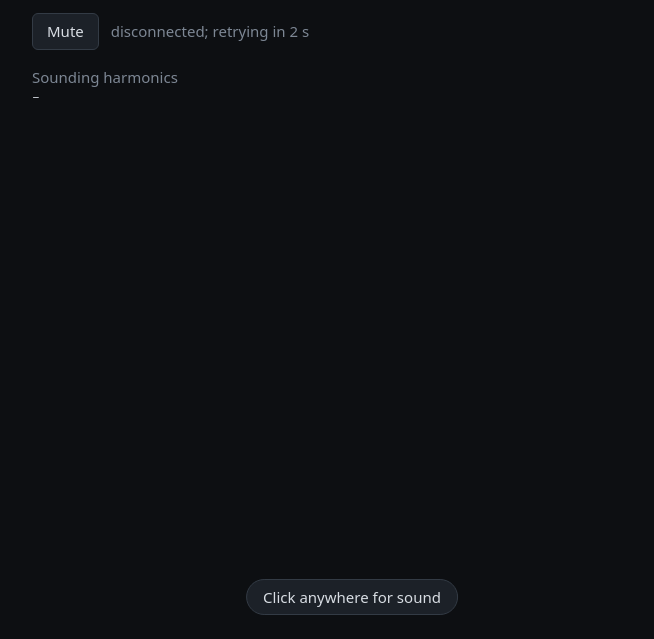
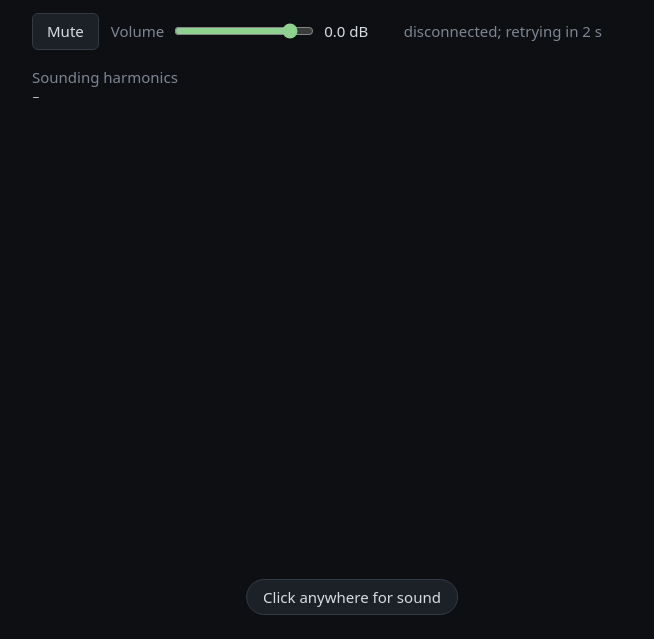
Before and after one commit to JLMoriart/BCHSonify, a plain HTML site: page web/index.html in a window 1280 px wide. Shown: the part 161-800 px from the top of the page, without its empty margins (288-942 px from the left). Drawn offline with Linux system fonts and the light colour scheme.

Commit message:
Master volume slider on the main page and the workbench
A listener setting (-40 to +6 dB), remembered in the browser and shared by
both pages; not part of the sound presets.

Co-Authored-By: Claude Fable 5.2 <noreply@anthropic.com>

```diff
--- a/web/index.html
+++ b/web/index.html
@@ -38,6 +38,7 @@
 import { Sonifier } from "./js/sonifier.js";
 import { migrateBlockParams } from "./js/blocksound.js";
 import { RelayFeed, SyntheticFeed, relayUrl } from "./js/feed.js";
+import { volumeControl } from "./js/volume.js";
 
 const $ = (id) => document.getElementById(id);
 const s = new Sonifier();
@@ -51,6 +52,7 @@ s.onchange = () => { const h = s.heldNotes(); $("held").textContent = h.length ?
 // visitor's first click, tap or key press. Either way it fades in (FADE_IN).
 let muted = false;
 const ctx = s.context();
+volumeControl(s, $("mute")); // master volume, next to Mute
 // the sound settings chosen in the workbench ("Use on main page"); built-in defaults if absent
 const sound = fetch("sound.json", { cache: "no-cache" })
   .then((r) => (r.ok ? r.json() : {})).catch(() => ({}))
--- a/web/js/sonifier.js
+++ b/web/js/sonifier.js
@@ -185,10 +185,18 @@ export class Sonifier {
     this.offset = 0;          // server clock - local clock, s
     this.ctx = null;
     this.master = null;
+    this.volume = null;       // master volume (listener setting), after everything else
+    this.volumeDb = 0;
     this.voices = new Map();  // harmonic -> SineVoice | BlockVoice
     this.playing = false;
     this.blockParams = { ...BLOCK_DEFAULTS };
     this.onchange = null;     // UI hook: called when held notes change
+  }
+
+  /** Master volume in dB (0 = as designed). Smoothed over ~30 ms. */
+  setVolume(db) {
+    this.volumeDb = db;
+    if (this.volume) this.volume.gain.setTargetAtTime(dbToAmp(db), this.ctx.currentTime, 0.01);
   }
 
   serverNow() { return Date.now() / 1000 + this.offset; }
@@ -255,6 +263,8 @@ export class Sonifier {
     if (!this.ctx) {
       const AC = window.AudioContext || window.webkitAudioContext;
       this.ctx = new AC({ latencyHint: "playback" }); // bigger buffers: less CPU, latency doesn't matter here
+      this.volume = new GainNode(this.ctx, { gain: dbToAmp(this.volumeDb) });
+      this.volume.connect(this.ctx.destination);
     }
     return this.ctx;
   }
@@ -271,7 +281,7 @@ export class Sonifier {
     this.masterFade.segs = [[t, 0, t + FADE_IN, 1, "lin"]];
     this.master.gain.setValueAtTime(0, t);
     this.master.gain.linearRampToValueAtTime(1, t + FADE_IN);
-    this.master.connect(ctx.destination);
+    this.master.connect(this.volume);
     this.space = new Space(ctx, this.master, p);
     this.sines = new GainNode(ctx);
     this.sines.connect(this.master);
--- /dev/null
+++ b/web/js/volume.js
@@ -0,0 +1,44 @@
+// Master volume slider, shared by every page: a listener setting, not part of
+// the sound (not in presets or sound.json). Remembered in this browser, the
+// same value on every page.
+
+export const VOLUME = { min: -40, max: 6, step: 0.5, def: 0 }; // dB
+const KEY = "bchsonify.volumeDb";
+
+function saved() {
+  try {
+    const v = parseFloat(localStorage.getItem(KEY));
+    return Number.isFinite(v) ? Math.min(VOLUME.max, Math.max(VOLUME.min, v)) : VOLUME.def;
+  } catch { return VOLUME.def; }
+}
+
+const style = document.createElement("style");
+style.textContent = `
+  label.volume { display: inline-flex; gap: 8px; align-items: center; color: var(--dim); }
+  label.volume input { width: 140px; accent-color: var(--accent); }
+  label.volume output { font-variant-numeric: tabular-nums; min-width: 4.5em; color: var(--fg); }
+`;
+document.head.append(style);
+
+/** A "Volume" slider for `sonifier`, inserted after `after` (an element). */
+export function volumeControl(sonifier, after) {
+  const label = document.createElement("label");
+  label.className = "volume";
+  label.textContent = "Volume";
+  const input = Object.assign(document.createElement("input"), { type: "range", min: VOLUME.min, max: VOLUME.max, step: VOLUME.step });
+  const out = document.createElement("output");
+  label.append(input, out);
+  const show = (db) => { out.textContent = `${db > 0 ? "+" : db < 0 ? "−" : ""}${Math.abs(db).toFixed(1)} dB`; };
+  const db = saved();
+  input.value = db; show(db);
+  sonifier.setVolume(db);
+  input.oninput = () => {
+    const v = +input.value;
+    show(v);
+    sonifier.setVolume(v);
+    try { localStorage.setItem(KEY, String(v)); } catch {}
+  };
+  input.ondblclick = () => { input.value = VOLUME.def; input.oninput(); }; // double-click: back to 0 dB
+  after.after(label);
+  return input;
+}
```
Also changed, not shown: web/workbench.html (+2 -0 lines).
